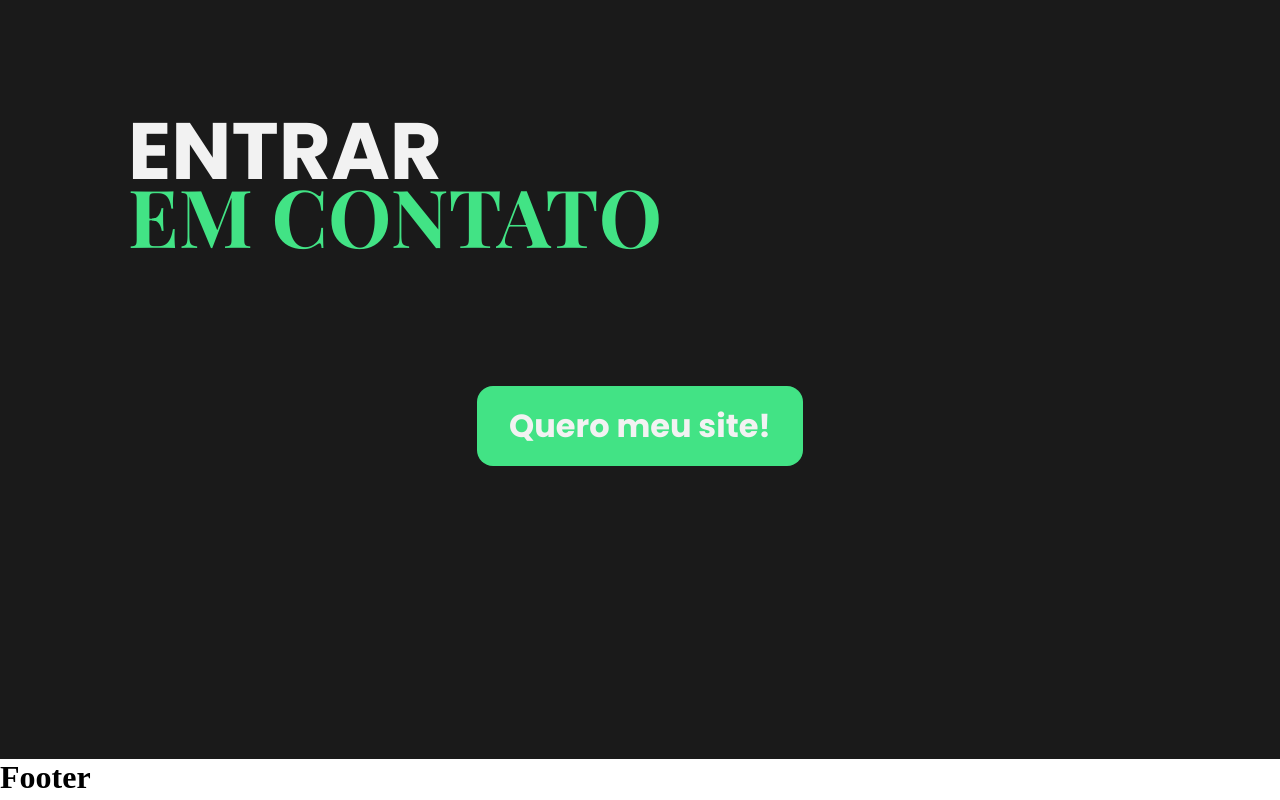
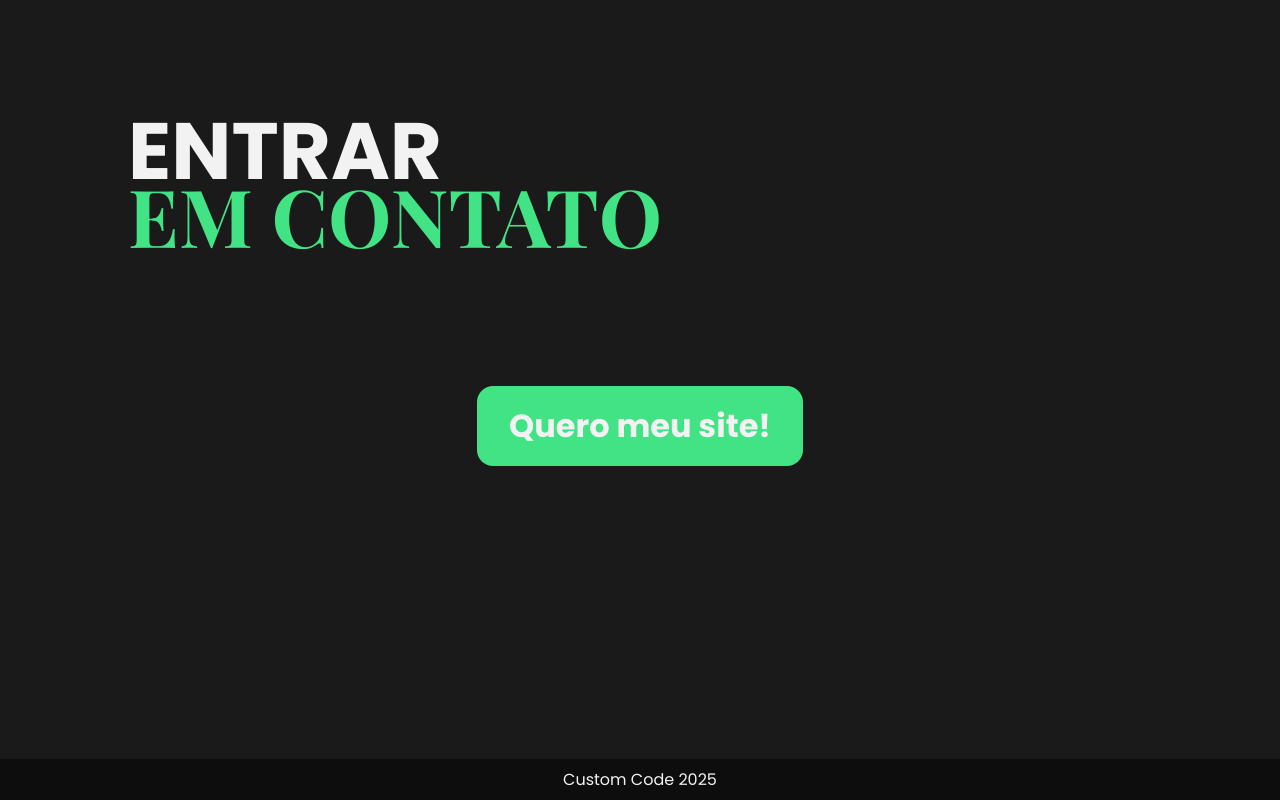
Before and after one commit to Nicolas-BB/CustomCode, a React (Vite) app: page / in a window 1280 px wide. Shown: the part 3241-4041 px from the top of the page. Built offline with nearby package versions, Linux system fonts and the light colour scheme; a web font is replaced by a local one.

Commit message:
feat: adiciona footer estilizado

```diff
--- a/src/components/Footer/Footer.jsx
+++ b/src/components/Footer/Footer.jsx
@@ -1,5 +1,7 @@
+import styles from '../../styles/footer.module.css'
+
 export default function Footer() {
     return (
-        <h1>Footer</h1>
+        <footer className={styles.footer}>Custom Code 2025</footer>
     )
 }
--- /dev/null
+++ b/src/styles/footer.module.css
@@ -0,0 +1,9 @@
+.footer {
+    display: flex;
+    align-items: center;
+    justify-content: center;
+    padding: 8px 0px;
+    font-family: var(--fonte-1);
+    color: var(--cor-texto-1);
+    background-color: var(--cor-neutra-1);
+}
```
